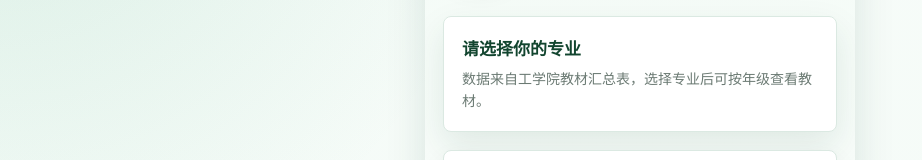
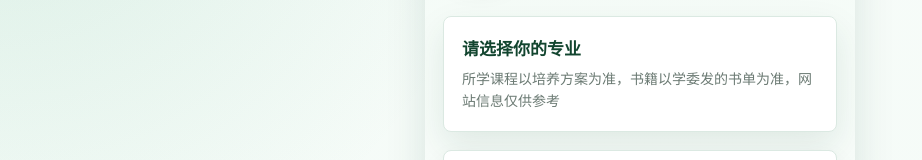
Before and after one commit to Nobodynotice/teaching-books-site, a plain HTML site: page index.html in a window 1280 px wide. Shown: the part 192-352 px from the top of the page, without its empty margins (0-922 px from the left). Drawn offline with Linux system fonts and the light colour scheme.

Commit message:
Update homepage notice

```diff
--- a/index.html
+++ b/index.html
@@ -522,7 +522,7 @@
 
       <div class="hero-card">
         <strong>请选择你的专业</strong>
-        <span>数据来自工学院教材汇总表，选择专业后可按年级查看教材。</span>
+        <span>所学课程以培养方案为准，书籍以学委发的书单为准，网站信息仅供参考</span>
       </div>
 
       <div id="majorList" class="grid"></div>
```
